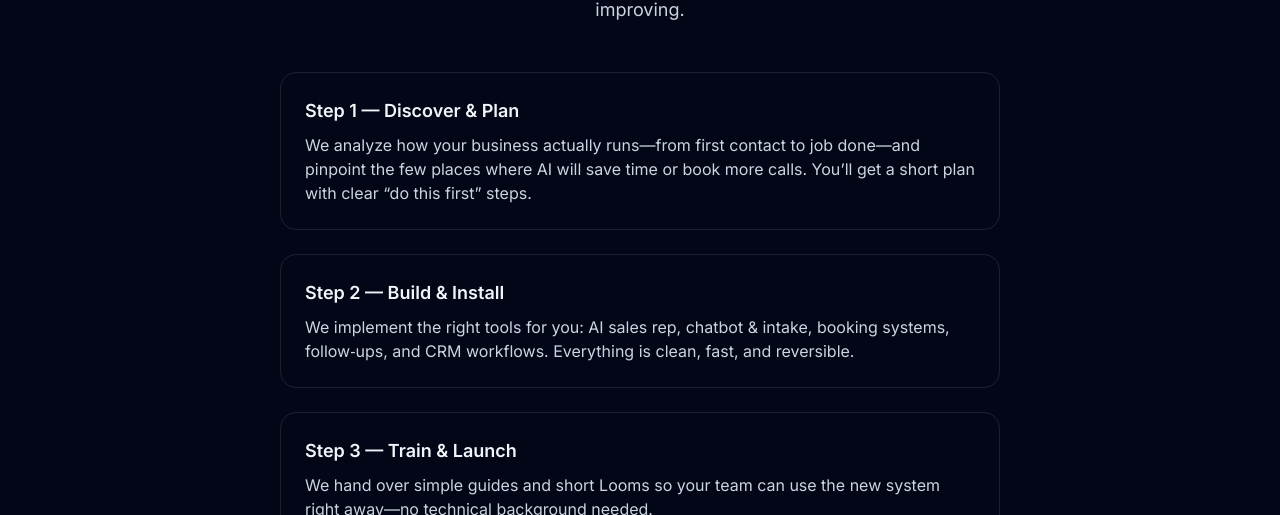
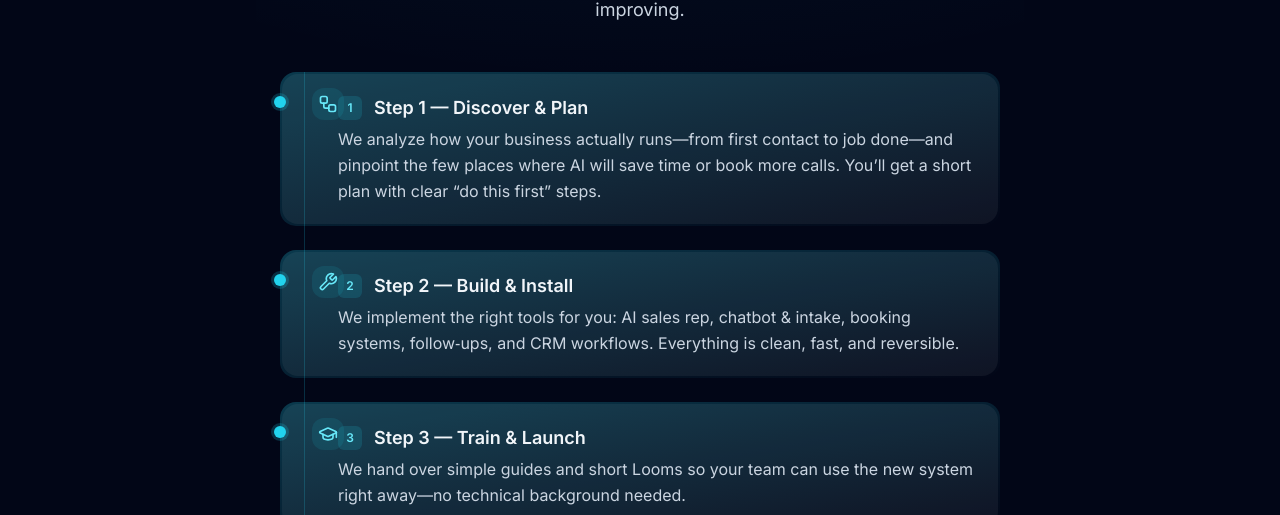
Before and after one commit to campbellhendee/elevair-clean, a Next.js app: page /process in a window 1280 px wide. Shown: the part 285-800 px from the top of the page. Built offline with nearby package versions, Linux system fonts and the light colour scheme; no server answers.

Commit message:
feat(process): add vertical timeline with gradient cards, icons, and subtle header glow; keep copy and CTAs unchanged

```diff
--- a/app/process/page.tsx
+++ b/app/process/page.tsx
@@ -1,14 +1,46 @@
 import CTAButton from "../../components/CTAButton";
+import { Workflow, Wrench, GraduationCap, TrendingUp } from "lucide-react";
+import type { ReactNode } from "react";
 
 export const metadata = {
   title: "Process — Elevair",
-  description: "Our simple process: discover & plan, build & install, train & launch, optimize & grow. Practical AI that books more calls without hiring.",
+  description:
+    "Our simple process: discover & plan, build & install, train & launch, optimize & grow. Practical AI that books more calls without hiring.",
 };
 
 export default function ProcessPage() {
+  const steps: StepItem[] = [
+    {
+      title: "Step 1 — Discover & Plan",
+      desc:
+        "We analyze how your business actually runs—from first contact to job done—and pinpoint the few places where AI will save time or book more calls. You’ll get a short plan with clear “do this first” steps.",
+      icon: <Workflow className="h-5 w-5" />,
+    },
+    {
+      title: "Step 2 — Build & Install",
+      desc:
+        "We implement the right tools for you: AI sales rep, chatbot & intake, booking systems, follow‑ups, and CRM workflows. Everything is clean, fast, and reversible.",
+      icon: <Wrench className="h-5 w-5" />,
+    },
+    {
+      title: "Step 3 — Train & Launch",
+      desc:
+        "We hand over simple guides and short Looms so your team can use the new system right away—no technical background needed.",
+      icon: <GraduationCap className="h-5 w-5" />,
+    },
+    {
+      title: "Step 4 — Optimize & Grow",
+      desc:
+        "We track performance, improve what works, and expand AI into new areas (retention, reviews, upsells) as your business grows.",
+      icon: <TrendingUp className="h-5 w-5" />,
+    },
+  ];
+
   return (
     <div className="min-h-screen bg-slate-950 text-slate-100">
-      <section className="mx-auto max-w-3xl px-6 py-16">
+      <section
+        className="relative mx-auto max-w-3xl px-6 py-16 bg-[radial-gradient(800px_400px_at_50%_-10%,rgba(34,211,238,0.08),transparent)]"
+      >
         <header className="text-center mb-12">
           <h1 className="text-4xl font-bold tracking-tight sm:text-5xl mb-4">
             Our Process: AI That Works for Your Business — End to End
@@ -18,31 +50,21 @@ export default function ProcessPage() {
           </p>
         </header>
 
-        <div className="space-y-6">
-          <section className="border border-white/10 rounded-2xl p-6">
-            <h2 className="text-lg font-semibold mb-2">Step 1 — Discover & Plan</h2>
-            <p className="text-slate-300">
-              We analyze how your business actually runs—from first contact to job done—and pinpoint the few places where AI will save time or book more calls. You’ll get a short plan with clear “do this first” steps.
-            </p>
-          </section>
-          <section className="border border-white/10 rounded-2xl p-6">
-            <h2 className="text-lg font-semibold mb-2">Step 2 — Build & Install</h2>
-            <p className="text-slate-300">
-              We implement the right tools for you: AI sales rep, chatbot & intake, booking systems, follow‑ups, and CRM workflows. Everything is clean, fast, and reversible.
-            </p>
-          </section>
-          <section className="border border-white/10 rounded-2xl p-6">
-            <h2 className="text-lg font-semibold mb-2">Step 3 — Train & Launch</h2>
-            <p className="text-slate-300">
-              We hand over simple guides and short Looms so your team can use the new system right away—no technical background needed.
-            </p>
-          </section>
-          <section className="border border-white/10 rounded-2xl p-6">
-            <h2 className="text-lg font-semibold mb-2">Step 4 — Optimize & Grow</h2>
-            <p className="text-slate-300">
-              We track performance, improve what works, and expand AI into new areas (retention, reviews, upsells) as your business grows.
-            </p>
-          </section>
+        {/* Timeline wrapper */}
+        <div className="relative">
+          {/* Vertical timeline (desktop) */}
+          <div
+            aria-hidden
+            className="hidden md:block absolute left-6 top-0 bottom-0 w-px bg-cyan-400/20"
+          />
+
+          <div className="space-y-6">
+            {steps.map((s, i) => (
+              <StepCard key={s.title} index={i + 1} icon={s.icon} title={s.title}>
+                {s.desc}
+              </StepCard>
+            ))}
+          </div>
         </div>
 
         <div className="mt-12 flex flex-col sm:flex-row items-center justify-center gap-3">
@@ -61,3 +83,57 @@ export default function ProcessPage() {
     </div>
   );
 }
+
+type StepItem = {
+  title: string;
+  desc: string;
+  icon: ReactNode;
+};
+
+function StepCard({
+  index,
+  icon,
+  title,
+  children,
+}: {
+  index: number;
+  icon: ReactNode;
+  title: string;
+  children: ReactNode;
+}) {
+  return (
+    <section
+      className="relative group rounded-2xl p-0.5 bg-gradient-to-br from-cyan-400/25 to-transparent"
+    >
+      {/* Timeline node (desktop) */}
+      <div
+        aria-hidden
+        className="hidden md:block absolute -left-[6px] top-6 h-3 w-3 rounded-full bg-cyan-400 shadow-[0_0_0_3px_rgba(34,211,238,0.2)]"
+      />
+
+      <div
+        className="rounded-2xl bg-white/5 p-5 md:pl-14 transition-transform duration-300 group-hover:-translate-y-0.5 motion-reduce:transition-none motion-reduce:transform-none"
+      >
+        <div className="flex items-start gap-3">
+          {/* Icon position */}
+          <div className="hidden md:flex absolute left-8 top-4 h-8 w-8 items-center justify-center rounded-xl bg-cyan-400/10 text-cyan-300">
+            {icon}
+          </div>
+          <div className="flex md:hidden items-center justify-center h-8 w-8 rounded-xl bg-cyan-400/10 text-cyan-300">
+            {icon}
+          </div>
+
+          <div className="flex-1">
+            <div className="flex items-center gap-3 mb-1">
+              <span className="inline-flex h-6 min-w-6 items-center justify-center rounded-md bg-cyan-400/15 text-cyan-300 text-xs font-semibold">
+                {index}
+              </span>
+              <h2 className="text-base sm:text-lg font-semibold">{title}</h2>
+            </div>
+            <p className="text-slate-300 text-base leading-relaxed">{children}</p>
+          </div>
+        </div>
+      </div>
+    </section>
+  );
+}
```
